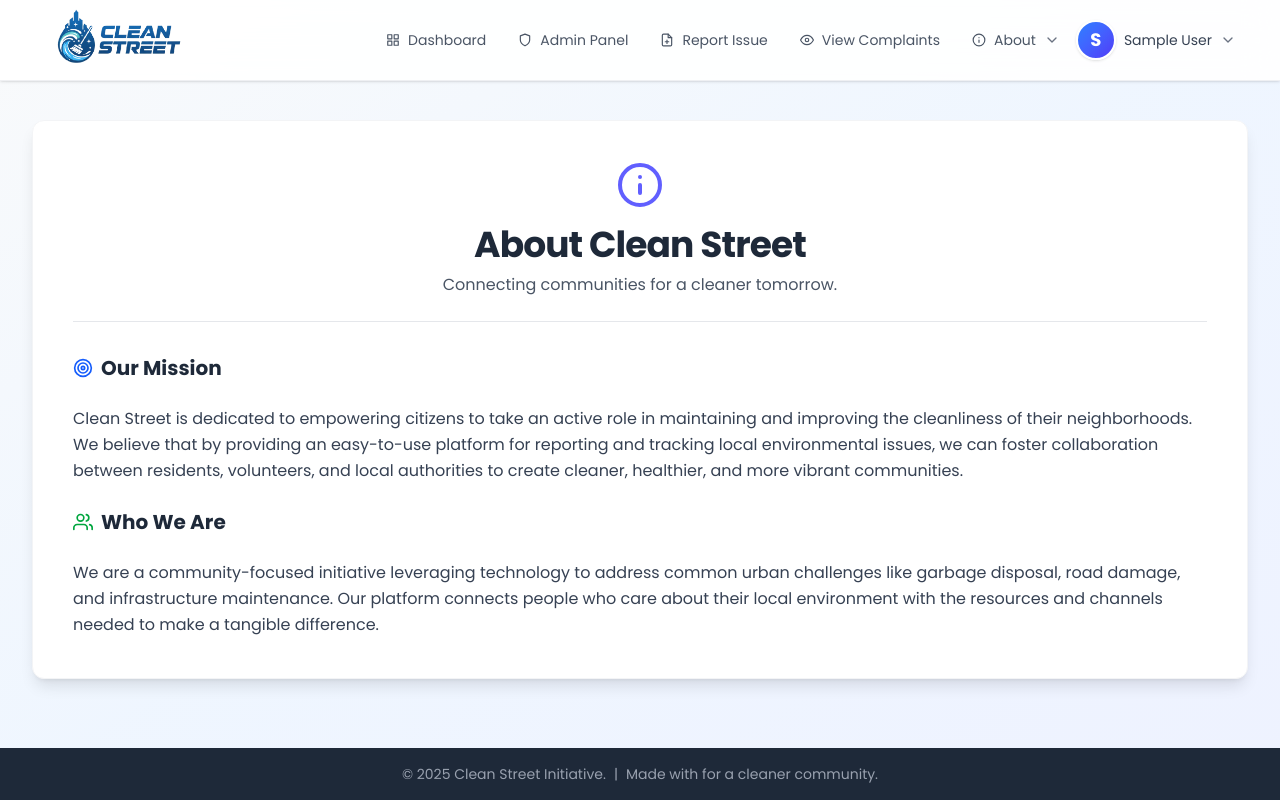
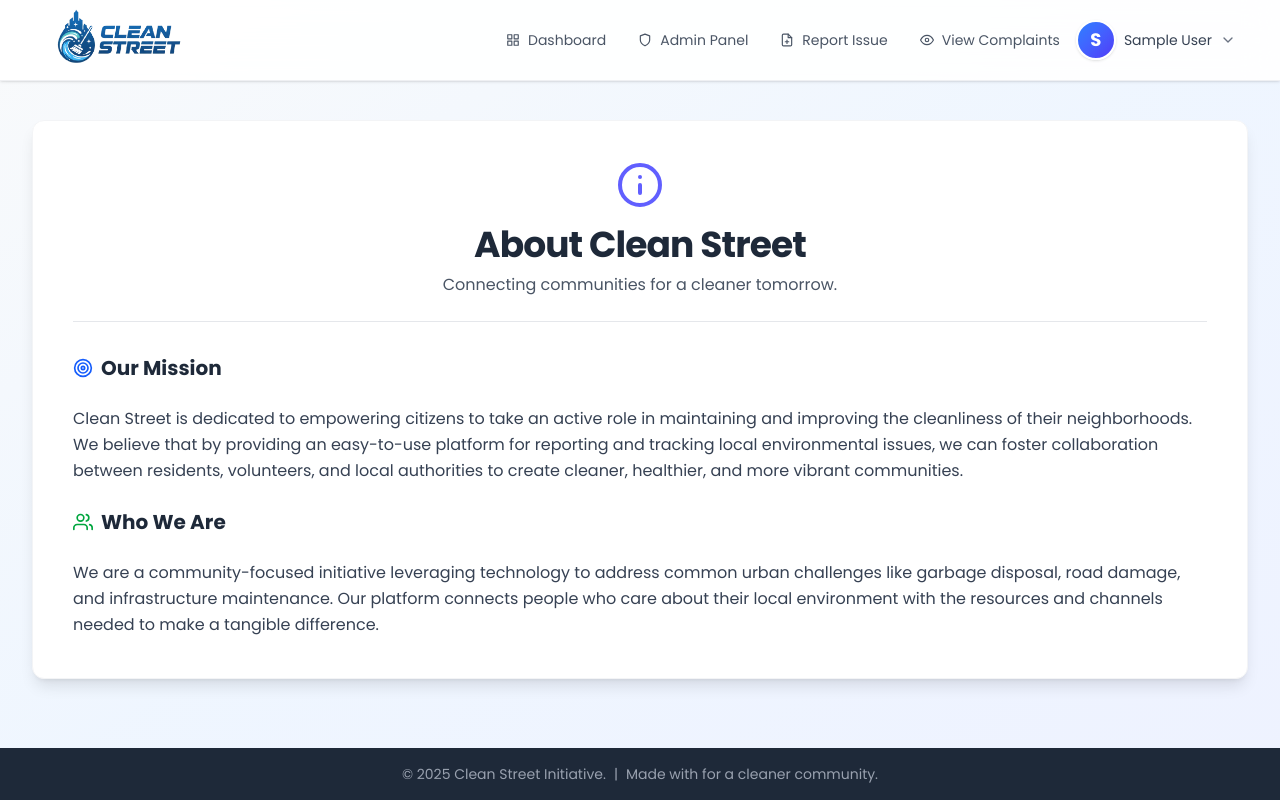
Before and after one commit to Vimalvidyadhaaranjai/Clean-street-infosys-project, a React (Vite) app in the folder frontend/: page /about in a window 1280 px wide. Built offline with nearby package versions, Linux system fonts and the light colour scheme; sample sign-in values are in the browser's storage.

Commit message:
about page befor login only

```diff
--- a/frontend/src/Components/Navbar.jsx
+++ b/frontend/src/Components/Navbar.jsx
@@ -82,33 +82,6 @@ const Navbar = () => {
                                         )}
                                         <NavLink to="/ReportIssue"><FiFilePlus /><span>Report Issue</span></NavLink>
                                         <NavLink to="/view-complaints"><FiEye /><span>View Complaints</span></NavLink>
-
-                                        {/* About Dropdown for logged-in users */}
-                                        <div className="relative" ref={aboutDropdownRef}>
-                                            <button
-                                                id="about-dropdown-button"
-                                                onClick={toggleAboutDropdown}
-                                                className="flex items-center gap-2 px-3 py-2 text-sm font-medium rounded-md transition-colors duration-200 text-gray-600 hover:text-gray-900 hover:bg-gray-100 group"
-                                                aria-label="About menu"
-                                                aria-haspopup="true"
-                                                aria-expanded={isAboutDropdownOpen}
-                                            >
-                                                <FiInfo />
-                                                <span>About</span>
-                                                <FiChevronDown size={16} className={`text-gray-500 transition-transform duration-200 ${isAboutDropdownOpen ? 'rotate-180' : ''}`} />
-                                            </button>
-
-                                            <div
-                                                className={`absolute left-0 mt-2 w-56 origin-top-left bg-white rounded-lg shadow-xl py-2 border border-gray-200 focus:outline-none transition-all duration-200 ease-out ${isAboutDropdownOpen ? 'opacity-100 scale-100 visible z-[60]' : 'opacity-0 scale-95 invisible'}`}
-                                                role="menu"
-                                                aria-orientation="vertical"
-                                                aria-labelledby="about-dropdown-button"
-                                            >
-                                                <DropdownLink to="/about" icon={<FiInfo />} onClick={() => setIsAboutDropdownOpen(false)}>About Page</DropdownLink>
-                                                <DropdownLink to="/how-it-works" icon={<FiHelpCircle />} onClick={() => setIsAboutDropdownOpen(false)}>How It Works</DropdownLink>
-                                                <DropdownLink to="/services" icon={<FiSettings />} onClick={() => setIsAboutDropdownOpen(false)}>Services</DropdownLink>
-                                            </div>
-                                        </div>
                                     </>
                                 ) : (
                                     // Logged-out Links with About Us Dropdown
@@ -229,28 +202,6 @@ const Navbar = () => {
                             <MobileNavLink to="/ReportIssue" onClick={closeMobileMenu}><FiFilePlus /><span>Report Issue</span></MobileNavLink>
                             <MobileNavLink to="/view-complaints" onClick={closeMobileMenu}><FiEye /><span>View Complaints</span></MobileNavLink>
 
-                            {/* About Accordion for logged-in mobile users */}
-                            <div>
-                                <button
-                                    onClick={toggleMobileAbout}
-                                    className="w-full flex items-center justify-between px-4 py-2.5 text-base font-medium rounded-md text-gray-700 hover:bg-gray-100 hover:text-gray-900 transition-colors duration-200"
-                                >
-                                    <div className="flex items-center gap-3">
-                                        <FiInfo />
-                                        <span>About</span>
-                                    </div>
-                                    <FiChevronDown size={18} className={`transition-transform duration-200 ${isMobileAboutOpen ? 'rotate-180' : ''}`} />
-                                </button>
-
-                                <div className={`overflow-hidden transition-all duration-300 ease-in-out ${isMobileAboutOpen ? 'max-h-48 opacity-100' : 'max-h-0 opacity-0'}`}>
-                                    <div className="pl-8 py-1 space-y-1">
-                                        <MobileNavLink to="/about" onClick={closeMobileMenu}><FiInfo /><span>About Page</span></MobileNavLink>
-                                        <MobileNavLink to="/how-it-works" onClick={closeMobileMenu}><FiHelpCircle /><span>How It Works</span></MobileNavLink>
-                                        <MobileNavLink to="/services" onClick={closeMobileMenu}><FiSettings /><span>Services</span></MobileNavLink>
-                                    </div>
-                                </div>
-                            </div>
-
                             <div className="pt-4 mt-4 border-t border-gray-100">
                                 <MobileNavLink to="/profile" onClick={closeMobileMenu}><FiUser /><span>My Profile</span></MobileNavLink>
                                 <button
@@ -306,11 +257,10 @@ const NavLink = ({ to, children }) => {
     return (
         <Link
             to={to}
-            className={`relative flex items-center gap-2 px-3 py-2 text-sm font-medium rounded-md transition-colors duration-200 group ${
-                isActive
+            className={`relative flex items-center gap-2 px-3 py-2 text-sm font-medium rounded-md transition-colors duration-200 group ${isActive
                     ? 'text-indigo-600 bg-indigo-50'
                     : 'text-gray-600 hover:text-gray-900 hover:bg-gray-100'
-            }`}
+                }`}
         >
             {children}
 
@@ -330,11 +280,10 @@ const MobileNavLink = ({ to, children, onClick }) => {
         <Link
             to={to}
             onClick={onClick}
-            className={`flex items-center gap-3 px-4 py-2.5 text-base font-medium rounded-md transition-colors duration-200 ${
-                isActive
+            className={`flex items-center gap-3 px-4 py-2.5 text-base font-medium rounded-md transition-colors duration-200 ${isActive
                     ? 'text-indigo-700 bg-indigo-100'
                     : 'text-gray-700 hover:bg-gray-100 hover:text-gray-900'
-            }`}
+                }`}
         >
             {children}
         </Link>
@@ -379,11 +328,10 @@ const DropdownLink = ({ to, icon, children, onClick }) => {
         <Link
             to={to}
             onClick={onClick}
-            className={`w-full text-left px-4 py-2.5 flex items-center gap-2.5 transition-colors duration-150 text-sm font-medium rounded-md mx-1 ${
-                isActive
+            className={`w-full text-left px-4 py-2.5 flex items-center gap-2.5 transition-colors duration-150 text-sm font-medium rounded-md mx-1 ${isActive
                     ? 'text-indigo-700 bg-indigo-50'
                     : 'text-gray-700 hover:bg-gray-100 hover:text-gray-900'
-            }`}
+                }`}
             role="menuitem"
         >
             {icon}
```
